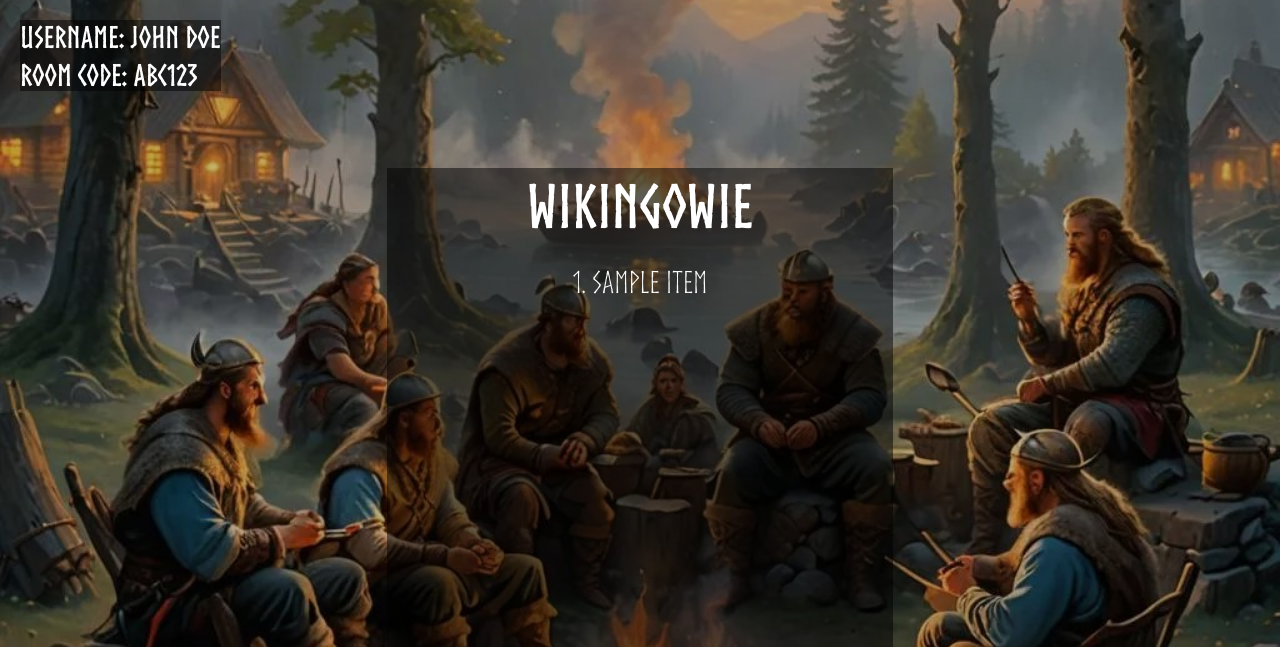
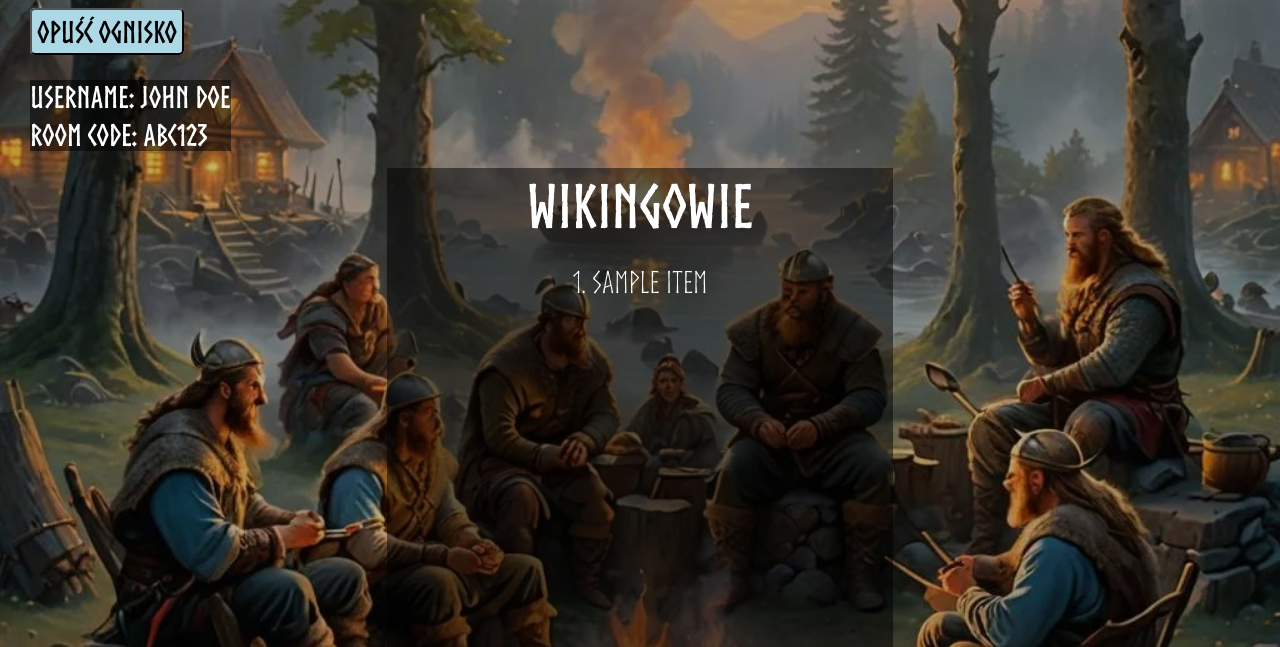
Before and after one commit to N0wakowsky/Fireplace-Hacknarok2024, a Flask app: template app/templates/fireplacemaster.html in a window 1280 px wide. Shown: the top 647 px of the page. Run offline with Flask 3, Linux system fonts and the light colour scheme; the template is opened without the code that fills it: most values are stand-ins (such as "Sample title", 1, 10 or a date in 2020).

Commit message:
zmiany wyglądu w oknach join (przyciski) i fireplacemaster (przyciski i pozycja informacji)

```diff
--- a/app/static/css/fireplacemaster.css
+++ b/app/static/css/fireplacemaster.css
@@ -63,9 +63,9 @@ h1, h2, h3, h4, h5, h6 {
 
 .info-container {
     position: fixed;
-  top: 0;
-  left: 0;
-  margin: 20px; /* Adjust margin as needed */
+    top: 70px;
+    left: 20px;
+    margin: 10px; /* Adjust margin as needed */
     background-color: rgba(0, 0, 0, 0.5);
 }
 
@@ -78,3 +78,27 @@ h1, h2, h3, h4, h5, h6 {
 .room-code {
     margin-top: 5px;
 }
+
+.exit-button-container {
+    position: fixed;
+    top: 15px;
+    left: 20px;
+    background-color: transparent;
+}
+
+.button {
+    display: inline;
+    border-radius: 5px;
+    padding: 5px;
+    font-size: 30px;
+    font-family: 'Norsebold', sans-serif;
+    color: black;
+    margin: 10px;
+    background-color: lightblue;
+    text-decoration: none;
+    border-width: 2px;
+    border-style: outset;
+    border-color: buttonborder;
+    border-image: initial;
+    flex: 1;
+}
--- a/app/static/css/join.css
+++ b/app/static/css/join.css
@@ -21,7 +21,7 @@
 
 .button {
     border-radius: 5px;
-    padding: 10px;
+    padding: 5px;
     margin: 10px auto; /* Adjusted margin to center horizontally */
     font-size: 30px; /* Adjusted font size */
     width: calc(90% - 20px); /* Adjusted width considering padding */
@@ -35,6 +35,7 @@
     top: 15px;
     left: 20px;
     width: 100px;
+    padding: 5px;
     height: 50px;
     font-family: "Norsebold", sans-serif;
     font-size: 30px;
@@ -44,6 +45,7 @@
 .stats-button {
     position: absolute;
     top: 15px;
+    padding: 5px;
     left: 150px;
     width: 100px;
     height: 50px;
--- a/app/templates/fireplacemaster.html
+++ b/app/templates/fireplacemaster.html
@@ -1,15 +1,19 @@
 <!DOCTYPE html>
-<html lang="en">
+<html lang="en"> </html>
 <head>
     <meta charset="UTF-8">
     <meta name="viewport" content="width=device-width, initial-scale=1.0">
     <link rel="stylesheet" href="{{ url_for('static', filename='css/fireplacemaster.css')}}">
+    <title>Fireplace</title>
     {% block header %}{% endblock %}
 </head>
 
 
 {% block body %}
 <div class = "parent_container">
+    <div class="exit-button-container">
+        <a class="button" href="/">Opuść ognisko</a>
+    </div>
     <div class= "child_container">
          <div class="header">
             <h1>Wikingowie</h1>
@@ -21,9 +25,11 @@
     </ul>
     </div>
 
-<div class="info-container">
-  <div class="username">Username: John Doe</div>
-  <div class="room-code">Room Code: ABC123</div>
+    <div class="info-container">
+        <div class="username">Username: John Doe</div>
+        <div class="room-code">Room Code: ABC123</div>
+    </div>
+
 </div>
 
 </div>
```
Lines whose indentation alone changed are shown as unchanged.
